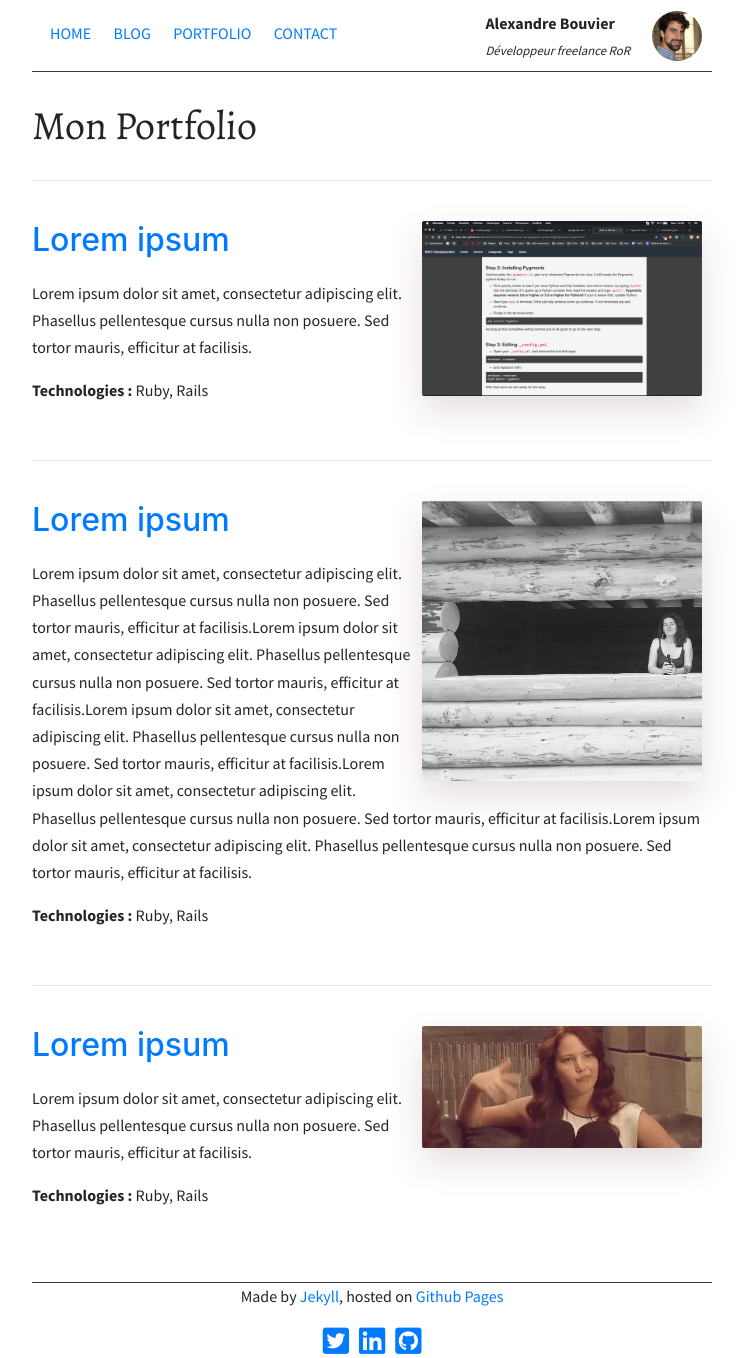
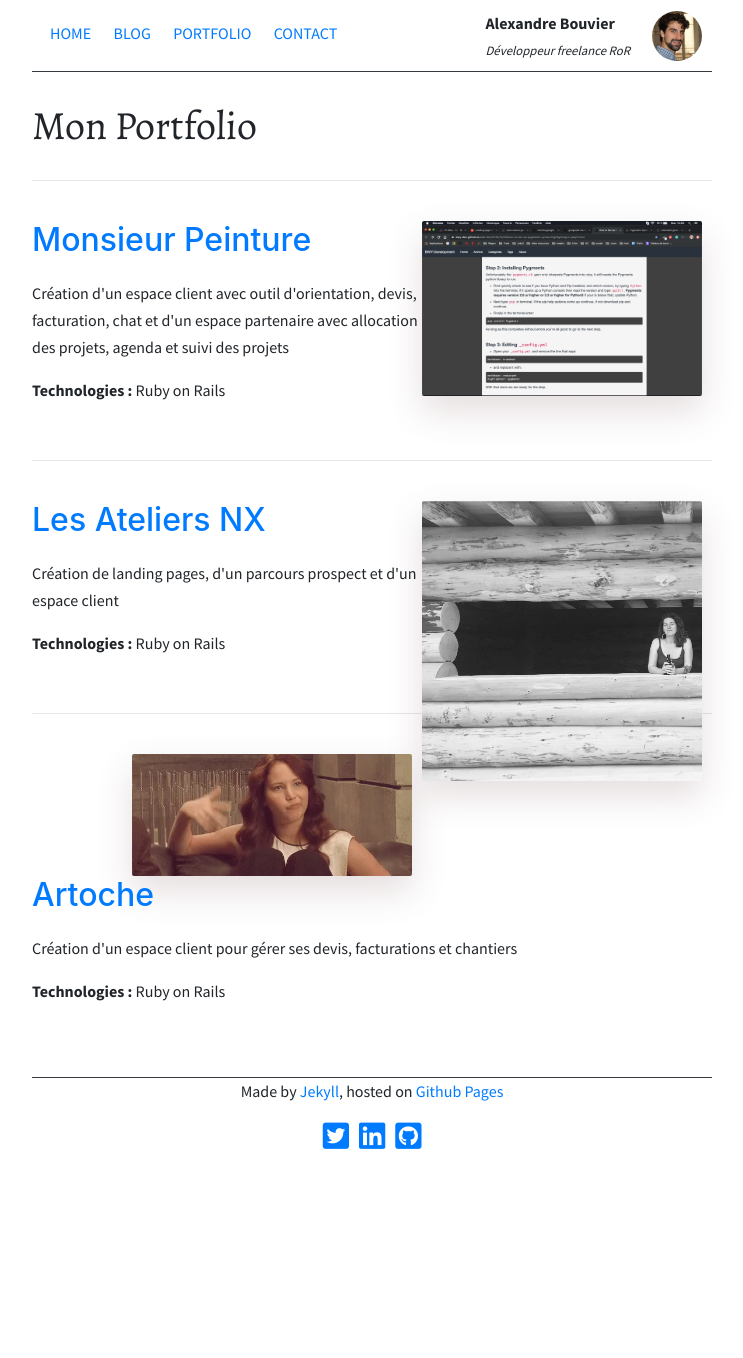
Before and after one commit to alexandrebk/alexandrebk.github.io, a Jekyll site: the page built from portfolio.html, in a window 1280 px wide. Shown: the whole page, without its empty margins (268-1011 px from the left). Built offline with Jekyll 4.4.1, drawn with Linux system fonts in a browser that asks for light colours; nearby versions of some CDN libraries; after the commit the page ends 1153 px from its top, so only the background shows below that.

Commit message:
Change Portfolio

```diff
--- a/_data/portfolio.yml
+++ b/_data/portfolio.yml
@@ -1,15 +1,15 @@
-- title : 'Lorem ipsum'
-  link : 'https://philippineberton.fr'
-  content : 'Lorem ipsum dolor sit amet, consectetur adipiscing elit. Phasellus pellentesque cursus nulla non posuere. Sed tortor mauris, efficitur at facilisis.'
-  techno : 'Ruby, Rails'
-  img : '/images/capture.png'
-- title : 'Lorem ipsum'
-  link : 'https://philippineberton.fr'
-  content : 'Lorem ipsum dolor sit amet, consectetur adipiscing elit. Phasellus pellentesque cursus nulla non posuere. Sed tortor mauris, efficitur at facilisis.Lorem ipsum dolor sit amet, consectetur adipiscing elit. Phasellus pellentesque cursus nulla non posuere. Sed tortor mauris, efficitur at facilisis.Lorem ipsum dolor sit amet, consectetur adipiscing elit. Phasellus pellentesque cursus nulla non posuere. Sed tortor mauris, efficitur at facilisis.Lorem ipsum dolor sit amet, consectetur adipiscing elit. Phasellus pellentesque cursus nulla non posuere. Sed tortor mauris, efficitur at facilisis.Lorem ipsum dolor sit amet, consectetur adipiscing elit. Phasellus pellentesque cursus nulla non posuere. Sed tortor mauris, efficitur at facilisis.'
-  techno : 'Ruby, Rails'
-  img : '/images/cabane.jpg'
-- title : 'Lorem ipsum'
-  link : 'https://philippineberton.fr'
-  content : 'Lorem ipsum dolor sit amet, consectetur adipiscing elit. Phasellus pellentesque cursus nulla non posuere. Sed tortor mauris, efficitur at facilisis.'
-  techno : 'Ruby, Rails'
-  img : '/images/wesh.gif'
+- title:   "Monsieur Peinture"
+  link:    "https://www.monsieurpeinture.com/"
+  content: "Création d'un espace client avec outil d'orientation, devis, facturation, chat et d'un espace partenaire avec allocation des projets, agenda et suivi des projets"
+  techno:  "Ruby on Rails"
+  img:     "/images/capture.png"
+- title:   "Les Ateliers NX"
+  link:    "https://www.lesateliersnx.fr/"
+  content: "Création de landing pages, d'un parcours prospect et d'un espace client"
+  techno:  "Ruby on Rails"
+  img:     "/images/cabane.jpg"
+- title:   "Artoche"
+  link:    "https://artoche-staging.herokuapp.com"
+  content: "Création d'un espace client pour gérer ses devis, facturations et chantiers"
+  techno:  "Ruby on Rails"
+  img:     "/images/wesh.gif"
```
